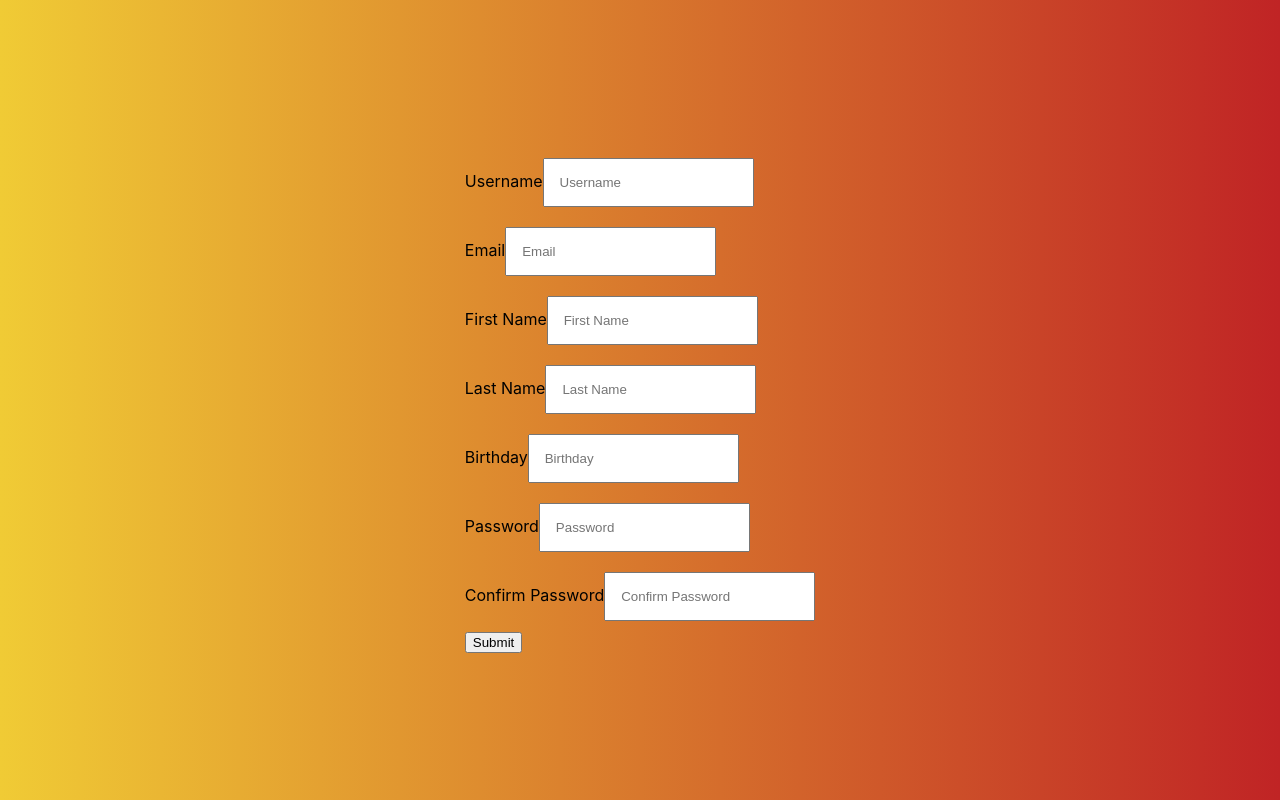
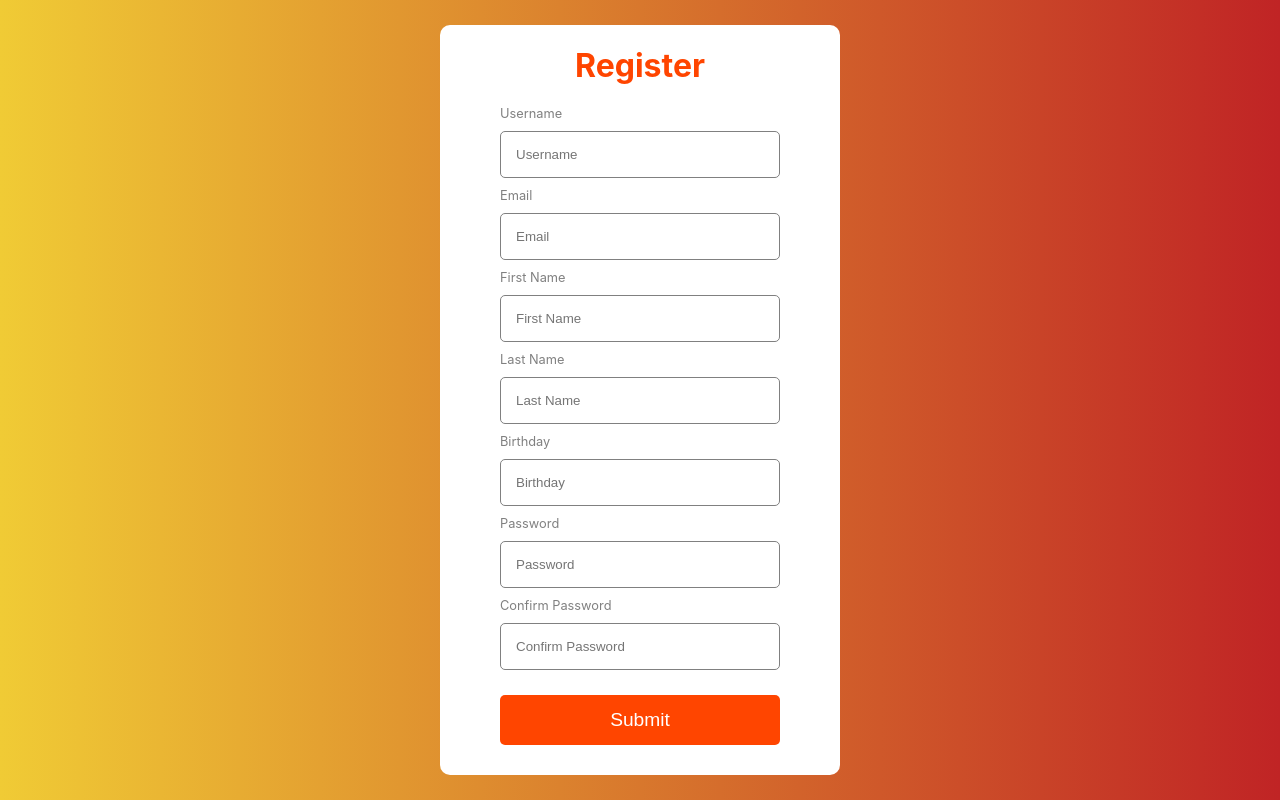
Before and after one commit to snowleopardAlexa/form-validation-app, a React (Create React App) app: page / in a window 1280 px wide. Built offline with nearby package versions, Linux system fonts and the light colour scheme.

Commit message:
add styles to form

```diff
--- a/src/App.css
+++ b/src/App.css
@@ -7,3 +7,28 @@
   background: -webkit-linear-gradient(to right, #F0CB35, #C02425);  /* Chrome 10-25, Safari 5.1-6 */
   background: linear-gradient(to right, #F0CB35, #C02425); /* W3C, IE 10+/ Edge, Firefox 16+, Chrome 26+, Opera 12+, Safari 7+ */
 }
+
+form {
+  background-color: white;
+  padding: 0px 60px;
+  border-radius: 10px;
+}
+
+h1 {
+  text-align: center;
+  color: orangered;
+}
+
+button {
+  width: 100%;
+  height: 50px;
+  padding: 10px;
+  border: none;
+  background-color: orangered;
+  color: white;
+  border-radius: 5px;
+  font-size: 1.2rem;
+  cursor: pointer;
+  margin-top: 15px;
+  margin-bottom: 30px;
+}
--- a/src/App.js
+++ b/src/App.js
@@ -78,6 +78,7 @@ const inputs = [
   return (
     <div className="app">
        <form onSubmit={handleSubmit}>
+         <h1>Register</h1>
          {inputs.map((input) => (
             <FormInput
               key={input.id}
--- a/src/components/FormInput.jsx
+++ b/src/components/FormInput.jsx
@@ -2,12 +2,13 @@ import './formInput.css';
 
 const FormInput = (props) => {
 
-  const {label, onChange, id, ...inputProps } = props;
+  const {label, errorMessage, onChange, id, ...inputProps } = props;
 
   return (
     <div className="formInput">
         <label>{label}</label>
         <input {...inputProps} onChange={onChange} />
+        <span>{errorMessage}</span>
     </div>
   )
 };
--- a/src/components/formInput.css
+++ b/src/components/formInput.css
@@ -1,4 +1,17 @@
 input {
     padding: 15px;
     margin: 10px 0px;
+    border-radius: 5px;
+    border: 1px solid gray;
 }
+
+.formInput {
+    display: flex;
+    flex-direction: column;
+    width: 280px;
+}
+
+label {
+    font-size: 0.8rem;
+    color: grey;
+}
```
